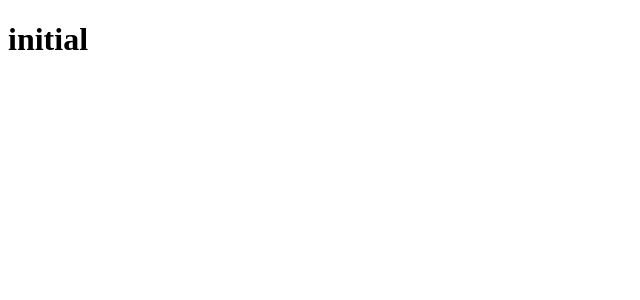
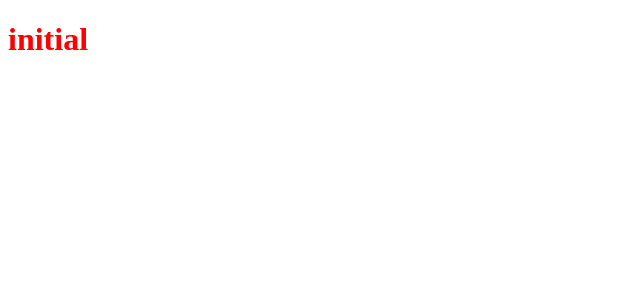
Before and after one commit to hashemihossein/neshan-interview-project, a React app: page / in a window 1280 px wide. Shown: the top 300 px of the page, without its empty margins (0-640 px from the left). Built offline with nearby package versions, Linux system fonts and the light colour scheme; the HTML template or start-up script is replaced by a standard one.

Commit message:
creating index.js, injecting app component into mount node and testing first run

```diff
--- /dev/null
+++ b/index.js
@@ -0,0 +1,5 @@
+import React from "react";
+import ReactDOM from "react-dom";
+import App from "./src/App.jsx";
+
+ReactDOM.render(<App />, document.getElementById("app"));
--- a/src/App.jsx
+++ b/src/App.jsx
@@ -1,8 +1,11 @@
+import React from "react";
+import "./styles.css";
+
 const App = () => {
   return (
-    <div>
-      <h1>initial</h1>
-    </div>
+    <>
+      <h1 class="initial">initial</h1>
+    </>
   );
 };
 
--- /dev/null
+++ b/src/styles.css
@@ -0,0 +1,3 @@
+.initial {
+  color: red;
+}
--- a/webpack.config.js
+++ b/webpack.config.js
@@ -1,11 +1,12 @@
 const webpack = require("webpack");
 const path = require("path");
+const HtmlWebpackPlugin = require("html-webpack-plugin");
 
 const config = {
   entry: "./index.js",
   output: {
     path: path.resolve(__dirname, "dist"),
-    filename: "bundle.js",
+    filename: "[name].[contenthash].js",
   },
   module: {
     rules: [
@@ -14,7 +15,6 @@ const config = {
         use: "babel-loader",
         exclude: /node_modules/,
       },
-      ,
       {
         test: /\.css$/,
         use: ["style-loader", "css-loader"],
```
Also changed, not shown: package.json (+15 -14 lines), 1 other file (tests, documents, lock files or other folders).
